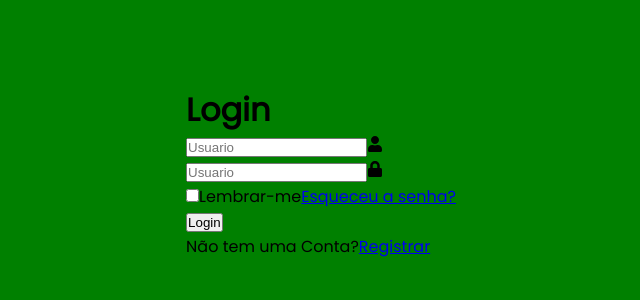
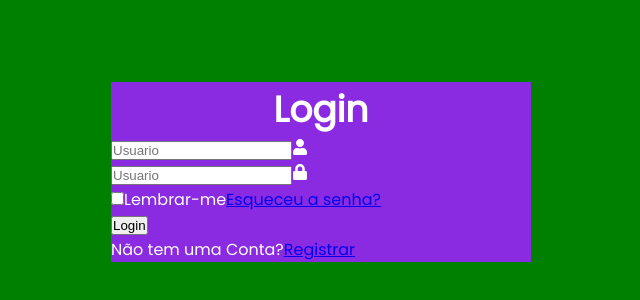
Before and after one commit to DionCstS/cadastro-login, a React (Create React App) app: page / in a window 1280 px wide. Shown: the part 228-528 px from the top of the page, without its empty margins (319-959 px from the left). Built offline with nearby package versions, Linux system fonts and the light colour scheme.

Commit message:
ajuste da largura da fonte e centralizar

```diff
--- a/src/Components/LoginForm/LoginForm.css
+++ b/src/Components/LoginForm/LoginForm.css
@@ -0,0 +1,11 @@
+.wrapper {
+    width: 420px;
+    background: blueviolet;
+    color: #fff;
+
+}
+
+.wrapper h1 {
+    font-size: 36px;
+    text-align: center;
+}
```
